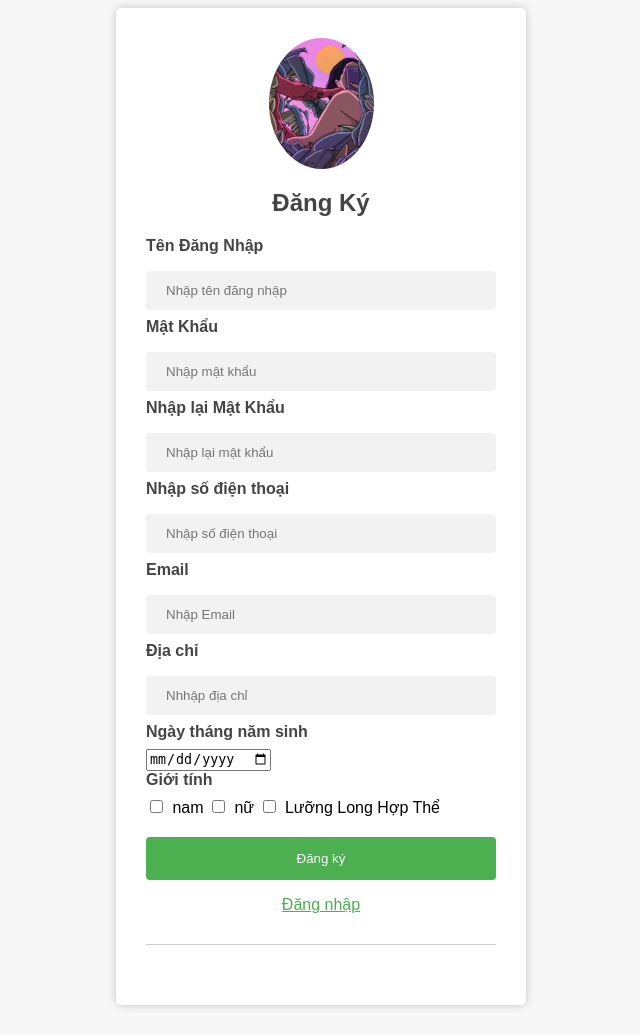
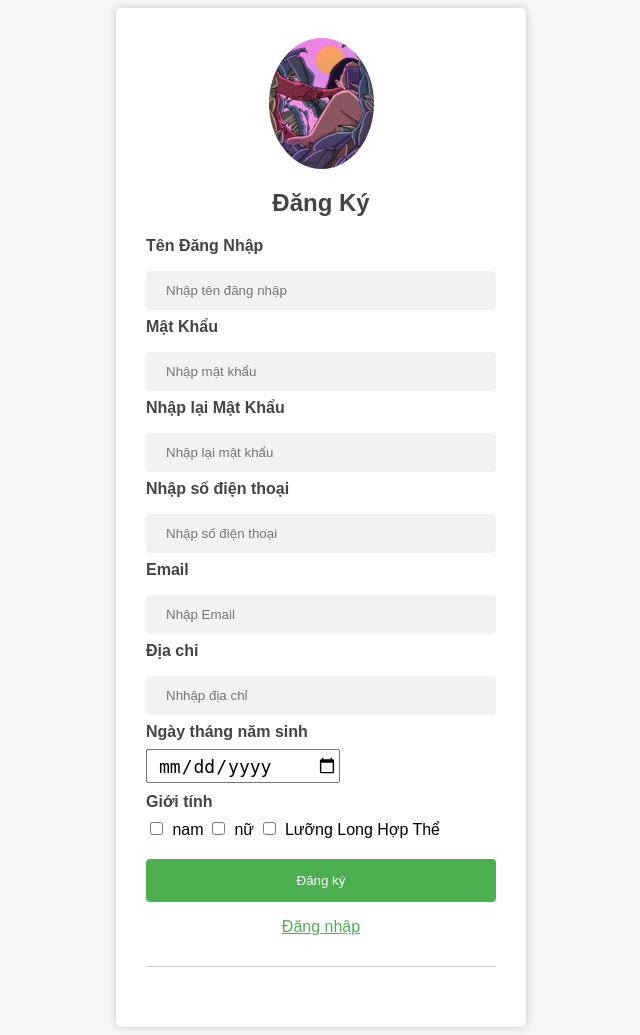
Before and after one commit to TuannAnhh24/XDWeb_TTN, a PHP site: page /XDWeb_TTN/dangky.html in a window 1280 px wide. Shown: the whole page, without its empty margins (319-959 px from the left). Before the commit the page ends 1008 px from the top, so only its background shows below. Run offline with PHP 8.4, Linux system fonts and the light colour scheme.

Commit message:
tesupdate

```diff
--- a/XDWeb_TTN/dangky.html
+++ b/XDWeb_TTN/dangky.html
@@ -9,7 +9,7 @@
 <body>
 
     <form action="/login" method="post">
-        <img src="../../anh/395530544_152556937940674_93875724376646486_n.jpg" alt="Avatar" class="avatar">
+        <img src="../anh/395530544_152556937940674_93875724376646486_n.jpg" alt="Avatar" class="avatar">
         <h2>Đăng Ký</h2>
         <label for="username"><b>Tên Đăng Nhập</b></label>
         <input type="text" placeholder="Nhập tên đăng nhập" name="username" required>
@@ -24,15 +24,14 @@
         <label for="address"><b>Địa chỉ</b></label>
         <input type="text" placeholder="Nhhập địa chỉ" name="address" required>
         <label for="date"><b>Ngày tháng năm sinh</b></label>
-        <input type="date" placeholder="Nhập ngày tháng năm sinh" name="date" required>
+        <input type="date" placeholder="Nhập ngày tháng năm sinh" name="date" required class="date"><br>
         <label for="gioitinh"><b>Giới tính</b></label>
         <input type="checkbox" placeholder="" name="nam" value="nam" required> nam
         <input type="checkbox" name="nu"> nữ
         <input type="checkbox" name="xangphanhot"> Lưỡng Long Hợp Thể
         <button type="submit">Đăng ký</button>
         <div class="container">
-
-            <span class="psw"><a href="dangnhap.html.html">Đăng nhập</a></span>
+            <span class="psw"><a href="dangnhap.html">Đăng nhập</a></span>
         </div>
         <hr>
 
--- a/XDWeb_TTN/dangnhap.html
+++ b/XDWeb_TTN/dangnhap.html
@@ -20,10 +20,10 @@
             <label>
             <input type="checkbox" checked="checked" name="remember"> Nhớ đăng nhập
         </label>
-            <span class="psw"><a href="quenmatkhau.html">Quên mật khẩu?</a></span>
+            <span class="psw"><a href="quenmk.html">Quên mật khẩu?</a></span>
         </div>
         <hr>
-        <p>Bạn chưa có tài khoản? <a href="#">Đăng ký ngay</a>.</p>
+        <p>Bạn chưa có tài khoản? <a href="dangky.html">Đăng ký ngay</a>.</p>
     </form>
 
 </body>
--- a/XDWeb_TTN/quenmk.html
+++ b/XDWeb_TTN/quenmk.html
@@ -15,9 +15,8 @@
         <input type="text" placeholder="Nhập email của bạn" name="email" required>
         <button type="submit">Lấy Mật Khẩu</button>
         <hr>
-
-        <p>Bạn chưa có tài khoản? <a href="#">Đăng ký ngay</a>.</p>
-        <p>Quay lại <a href="signin.html">Đăng Nhập</a>.</p>
+        <p>Bạn chưa có tài khoản? <a href="dangky.html">Đăng ký ngay</a>.</p>
+        <p>Quay lại <a href="dangnhap.html">Đăng Nhập</a>.</p>
     </form>
 
 </body>
--- a/css.css
+++ b/css.css
@@ -93,3 +93,11 @@ input[type=checkbox] {
     display: inline-block;
     margin-right: 5px;
 }
+
+.date{
+    width: 180px;
+    height: 30px;
+    font-size: 18px;
+    padding-left: 10px;
+    margin-bottom: 10px;
+}
```
